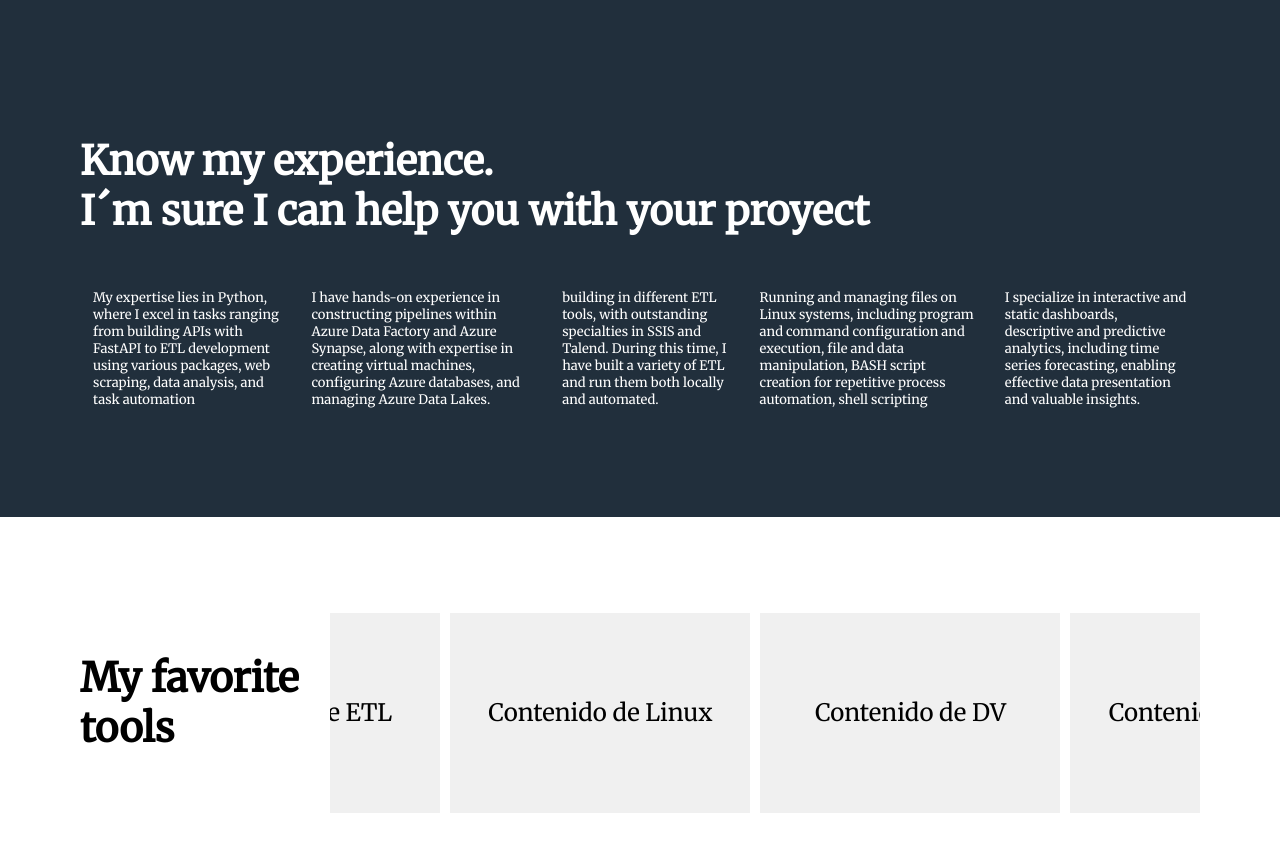
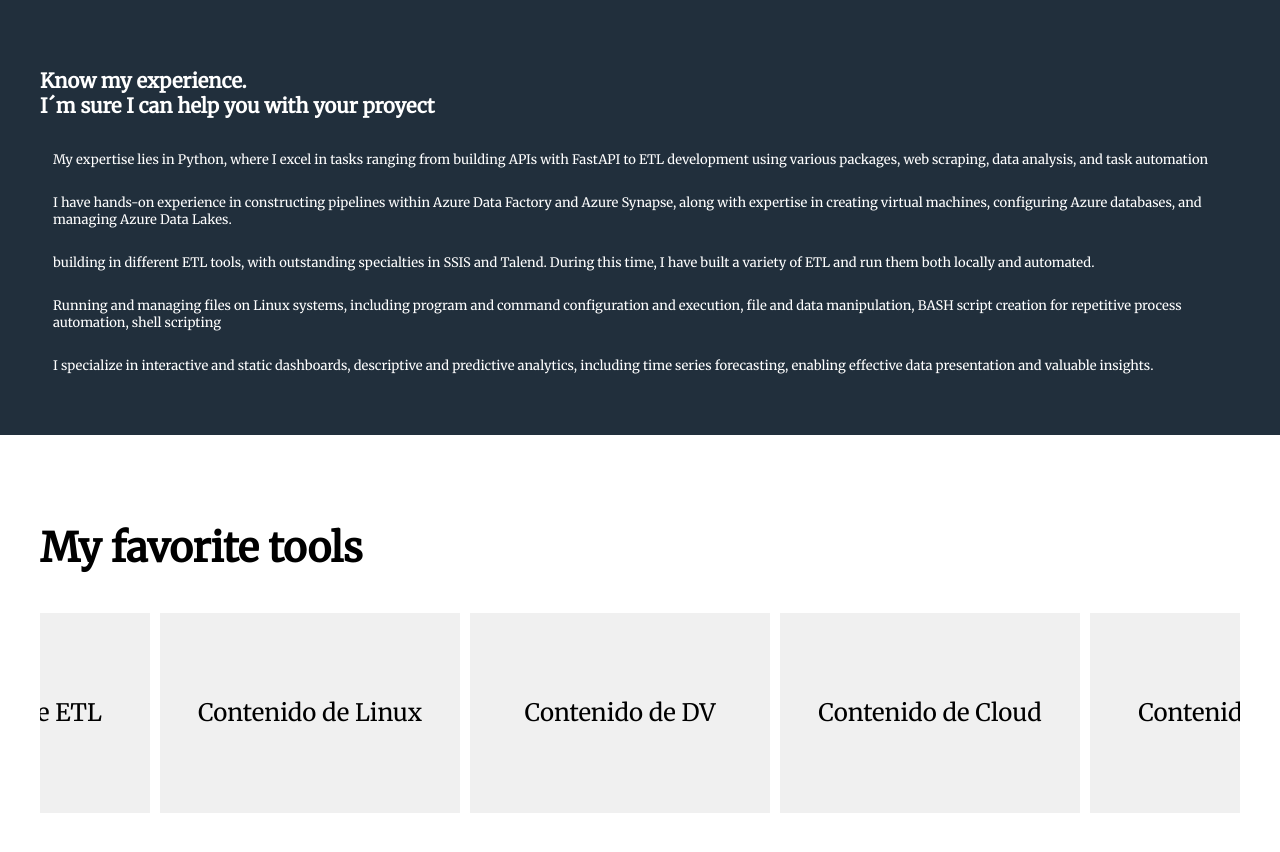
Before and after one commit to edgarp9504/portafolio, a plain HTML site: page index.html in a window 1280 px wide. Shown: the part 800-1652 px from the top of the page. Drawn offline with nearby package versions, Linux system fonts and the light colour scheme.

Commit message:
se arreglaron los tamaños para el mobile

```diff
--- a/styles.css
+++ b/styles.css
@@ -1,6 +1,7 @@
 
 :root{
     --border-left : 5em;
+    --border-left-mobile: 2.5em
 }
 
 
@@ -229,7 +230,7 @@ body {
 }
 
 /* Estilos para hacer el navbar responsive */
-@media (max-width: 768px) {
+@media (min-width: 425px) {
     .navbar {
         flex-direction: row;
         justify-content: space-between;
@@ -272,4 +273,16 @@ body {
         width: 50%;
 
     }
+
+    .experience h3{
+        font-size: 20px;
+    }
+
+    .card__main__tool {
+        flex-direction: column;
+    }
+
+    .experience, .tools__experience{
+      padding: 3em var(--border-left-mobile);
+    }
 }
```
